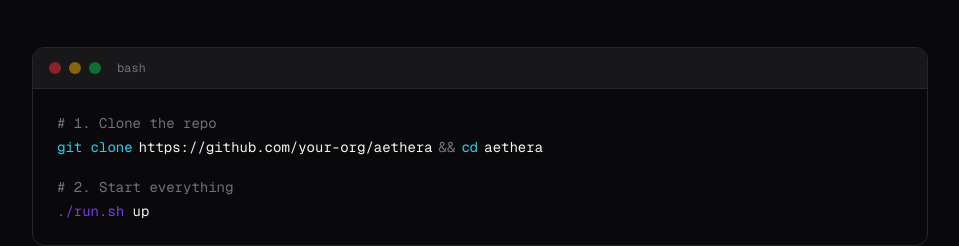
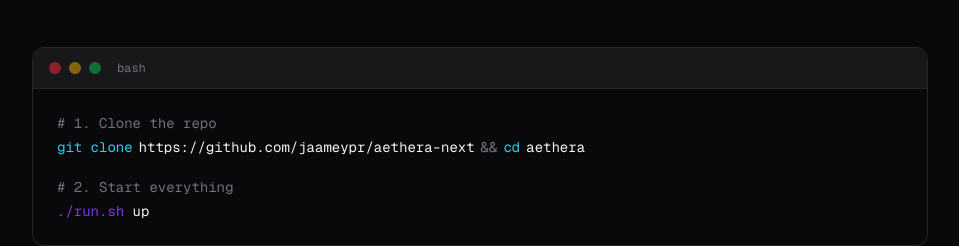
Before and after one commit to jaameypr/aethera-home, a Next.js app: page / in a window 1280 px wide. Shown: the part 7720-7966 px from the top of the page, without its empty margins (160-1119 px from the left). Built offline with nearby package versions, Linux system fonts and the light colour scheme.

Commit message:
fix: update GitHub links to jaameypr/aethera-next

```diff
--- a/components/DeploySection.tsx
+++ b/components/DeploySection.tsx
@@ -47,7 +47,7 @@ export default function DeploySection() {
               <div className="text-[#71717A] select-none"># 1. Clone the repo</div>
               <div className="flex flex-wrap gap-x-1.5">
                 <span className="text-[#22D3EE]">git clone</span>
-                <span className="text-[#F4F4F5]">https://github.com/your-org/aethera</span>
+                <span className="text-[#F4F4F5]">https://github.com/jaameypr/aethera-next</span>
                 <span className="text-[#71717A]">&amp;&amp;</span>
                 <span className="text-[#22D3EE]">cd</span>
                 <span className="text-[#F4F4F5]">aethera</span>
--- a/components/Footer.tsx
+++ b/components/Footer.tsx
@@ -1,8 +1,9 @@
 import Image from "next/image";
 
-const GITHUB_URL = "https://github.com/jaameypr/aethera-home";
+const GITHUB_URL = "https://github.com/jaameypr/aethera-next";
+const GITHUB_HOME_URL = "https://github.com/jaameypr/aethera-home";
 const DISCORD_URL = "#";
-const MIT_URL = "https://github.com/jaameypr/aethera-home/blob/main/LICENSE";
+const MIT_URL = "https://github.com/jaameypr/aethera-next/blob/main/LICENSE";
 
 export default function Footer() {
   return (
@@ -13,14 +14,13 @@ export default function Footer() {
         <p className="text-[#71717A] text-sm">
           Built with ♥ and open-sourced on{" "}
           <a
-            href={GITHUB_URL}
+            href={GITHUB_HOME_URL}
             target="_blank"
             rel="noopener noreferrer"
             className="text-[#F4F4F5] hover:text-[#7C3AED] transition-colors"
           >
             GitHub
           </a>
-          .
         </p>
         <div className="flex items-center gap-6 mt-2">
           <a
--- a/components/HeroSection.tsx
+++ b/components/HeroSection.tsx
@@ -1,6 +1,6 @@
 import { MessageCircle } from "lucide-react";
 
-const GITHUB_URL = "https://github.com/jaameypr/aethera-home";
+const GITHUB_URL = "https://github.com/jaameypr/aethera-next";
 const DISCORD_URL = "#";
 
 function GithubIcon({ className }: { className?: string }) {
--- a/components/Navbar.tsx
+++ b/components/Navbar.tsx
@@ -2,7 +2,7 @@
 
 import Image from "next/image";
 
-const GITHUB_URL = "https://github.com/jaameypr/aethera-home";
+const GITHUB_URL = "https://github.com/jaameypr/aethera-next";
 const DISCORD_URL = "#";
 
 export default function Navbar() {
--- a/components/OpenSourceCTA.tsx
+++ b/components/OpenSourceCTA.tsx
@@ -1,4 +1,4 @@
-const GITHUB_URL = "https://github.com/jaameypr/aethera-home";
+const GITHUB_URL = "https://github.com/jaameypr/aethera-next";
 
 function GithubIcon({ className }: { className?: string }) {
   return (
```
